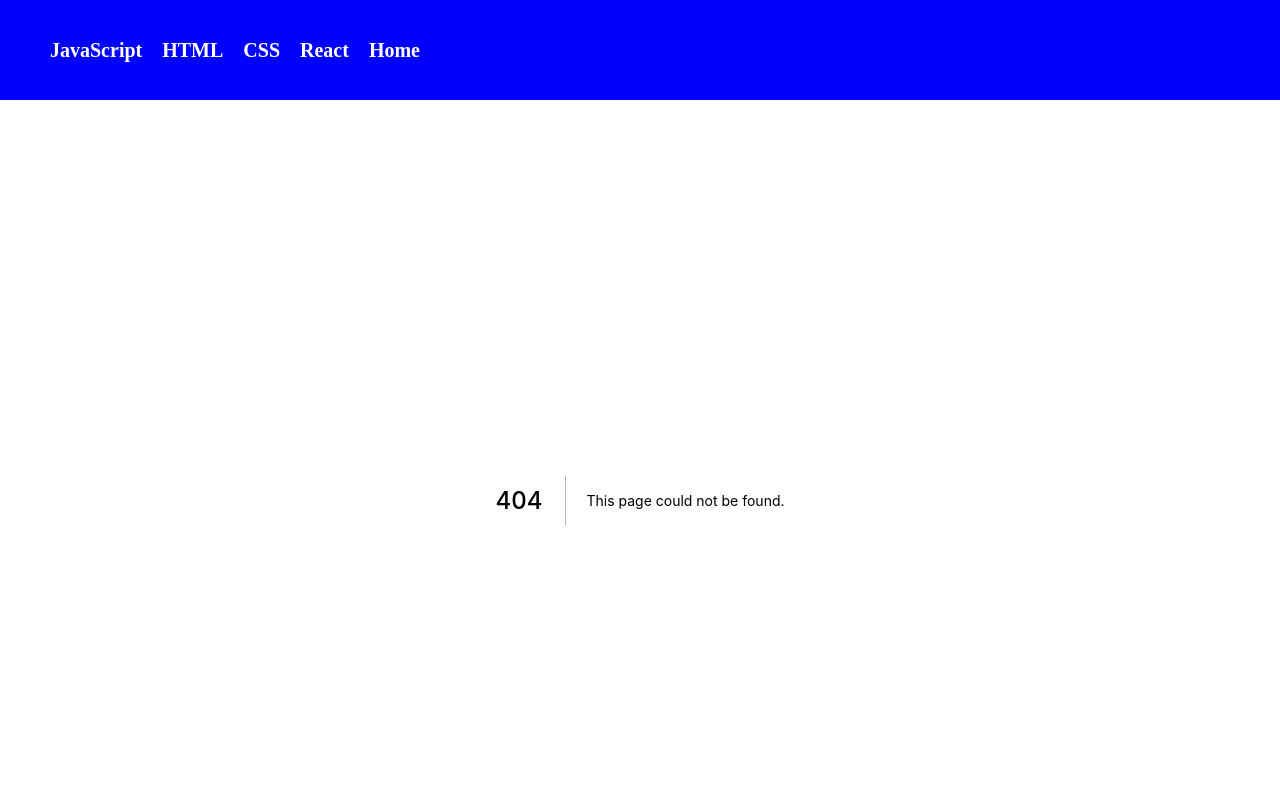
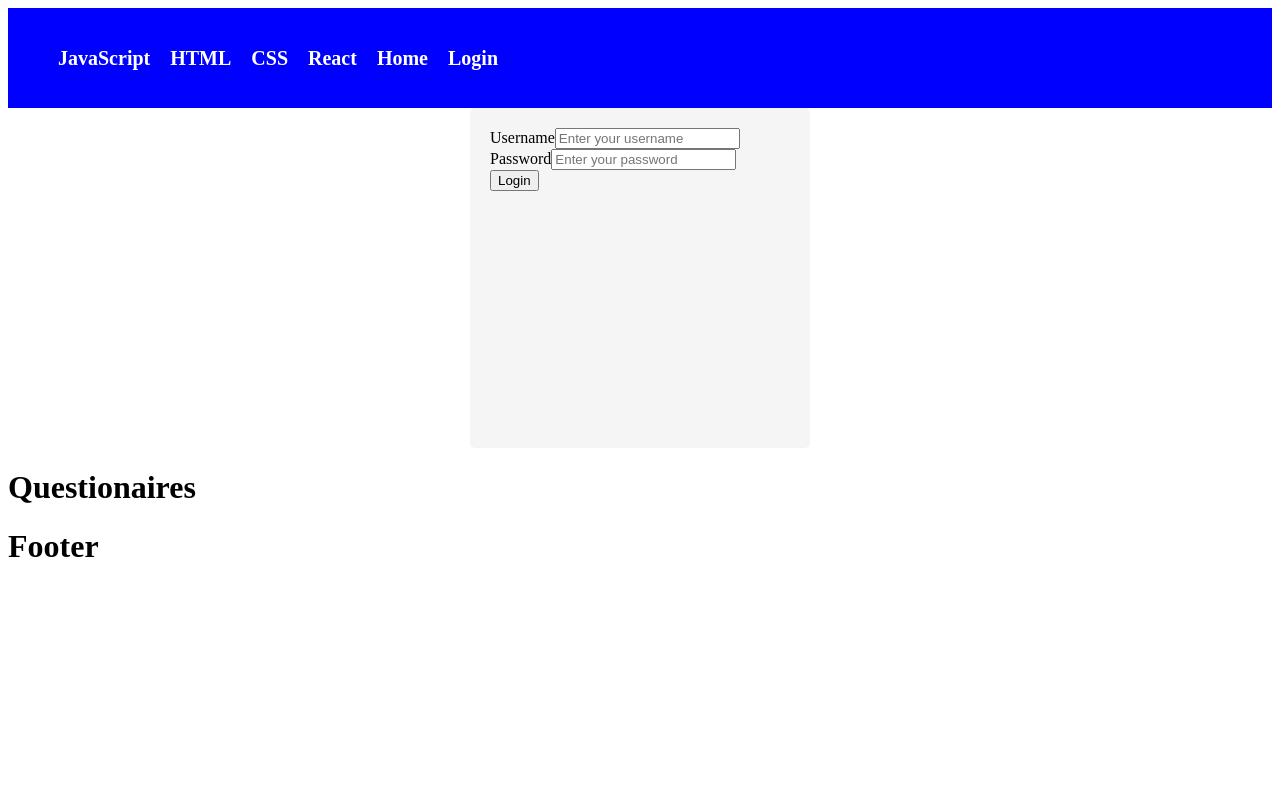
Before and after one commit to joaogoncalves96/Questionaires-on-syllabus-modules, a Next.js app: page /login in a window 1280 px wide. Before the commit this address had no page. Shown: the top 800 px of the page. Built offline with nearby package versions, Linux system fonts and the light colour scheme.

Commit message:
update login

```diff
--- a/database.json
+++ b/database.json
@@ -1,10 +1,10 @@
 {
     "users": [
-        {
-            "id": 1,
-            "username": "John"
-        }
+      { "username": "asd", "password": "asd123" },
+      { "username": "asd1", "password": "asd123" }
     ],
+
+
     "results": [
       {
         "category": "Sports",
--- a/databaseUsers.json
+++ /dev/null
@@ -1,5 +0,0 @@
-
-
-            {"username": "asd123",
-                "password": "asd"
-            }
--- a/src/components/Login/Login.jsx
+++ b/src/components/Login/Login.jsx
@@ -1,17 +1,18 @@
 import styles from "./Login.module.css";
 import { useState } from "react";
-import databaseUsers from "../../../databaseUsers.json";
+import database from "../../../database.json";
+import Router from "next/router";
+
+
 
 function Login() {
   const [username, setUsername] = useState("");
   const [usernameError, setUsernameError] = useState("");
 
-
   const [password, setPassword] = useState("");
   const [passwordError, setPasswordError] = useState("");
 
   const[sucessLogin, setSucessLogin] = useState(false);
-
 
 
   const handleUsernameChange = (e) => {
@@ -28,11 +29,11 @@ function Login() {
   async function verifyLogin({ username, password }) {
     return new Promise ((resolve, reject) => {
       setTimeout(() => {
-        if (username === databaseUsers.username && password === databaseUsers.password) {
-          resolve();
-        } else {
-          reject();
-        }
+        const user = database.users.find((user) => user.username === username && user.password === password);
+       if (!user) {
+      reject();
+    }
+   resolve();
       }, 1000);
     });
   }
@@ -43,6 +44,10 @@ function Login() {
     verifyLogin({ username, password })
       .then(() => {
         setSucessLogin(true);
+        setTimeout(() => {
+        Router.push("/")
+        }, 2000);
+
       }
       )
       .catch(() => {
@@ -50,16 +55,11 @@ function Login() {
         setPasswordError("Username or password incorrect");
       }
       );
+
+
   };
 
-
-
-
-
-
-
   return (
-
     <form onSubmit={handleSubmit} className={styles.login} autoComplete="off">
       <label>Username</label>
       <input
@@ -68,7 +68,6 @@ function Login() {
         placeholder="Enter your username"
         value={username}
         onChange={handleUsernameChange}/><br></br>
-     {usernameError&&<div className={styles.error}>{usernameError}</div>}
       <label>Password</label>
       <input
       required
@@ -79,7 +78,7 @@ function Login() {
        {passwordError&&<div className={styles.error}>{passwordError}</div>}
       <button type="submit" className={styles.submit}>Login
       </button>
-      {sucessLogin&&<div className={styles.sucess}>Login Sucess</div>}
+      {sucessLogin&& <div className={styles.sucess}>Login Sucess</div>}
     </form>
   );
 }
--- /dev/null
+++ b/src/components/Login/SessionContext.tsx
@@ -0,0 +1,5 @@
+import { createContext } from "react";
+
+const SessionContext = createContext(null);
+
+export { SessionContext };
--- a/src/components/Nav/Nav.jsx
+++ b/src/components/Nav/Nav.jsx
@@ -20,6 +20,9 @@ function Nav() {
                 <li>
                 <Link href='/'>Home</Link>
                 </li>
+                <li>
+                <Link href='/login'>Login</Link>
+                </li>
             </ul>
         </nav>
     )
--- a/src/pages/css.jsx
+++ b/src/pages/css.jsx
@@ -1,6 +1,6 @@
 import Head from 'next/head';
 
-function css() {
+function Css() {
     return (
         <div>
             <Head>
@@ -10,4 +10,4 @@ function css() {
         </div>
     );
 }
-export default css;
+export default Css;
--- a/src/pages/html.jsx
+++ b/src/pages/html.jsx
@@ -1,6 +1,6 @@
 import Head from 'next/head';
 
-function html() {
+function Html() {
     return (
         <div>
             <Head>
@@ -10,4 +10,4 @@ function html() {
         </div>
     );
 }
-export default html;
+export default Html;
--- a/src/pages/index.jsx
+++ b/src/pages/index.jsx
@@ -8,7 +8,6 @@ export default function Home() {
       <Head>
         <title>Home</title>
       </Head>
-      <Login />
     </div>
   );
 }
--- a/src/pages/javascript.jsx
+++ b/src/pages/javascript.jsx
@@ -1,7 +1,7 @@
 import Head from 'next/head';
 import Question from '../components/Question/Question';
 
-function javaScript() {
+function JavaScript() {
     return (
         <div>
             <Head>
@@ -12,4 +12,4 @@ function javaScript() {
         </div>
     );
 }
-export default javaScript;
+export default JavaScript;
--- /dev/null
+++ b/src/pages/login.jsx
@@ -0,0 +1,15 @@
+import Head from 'next/head';
+import Link from 'next/link';
+import Login from '../components/Login/Login';
+
+function login() {
+    return (
+        <div>
+            <Head>
+            <title>login</title>
+            </Head>
+            <Login />
+        </div>
+    );
+}
+export default login;
```
